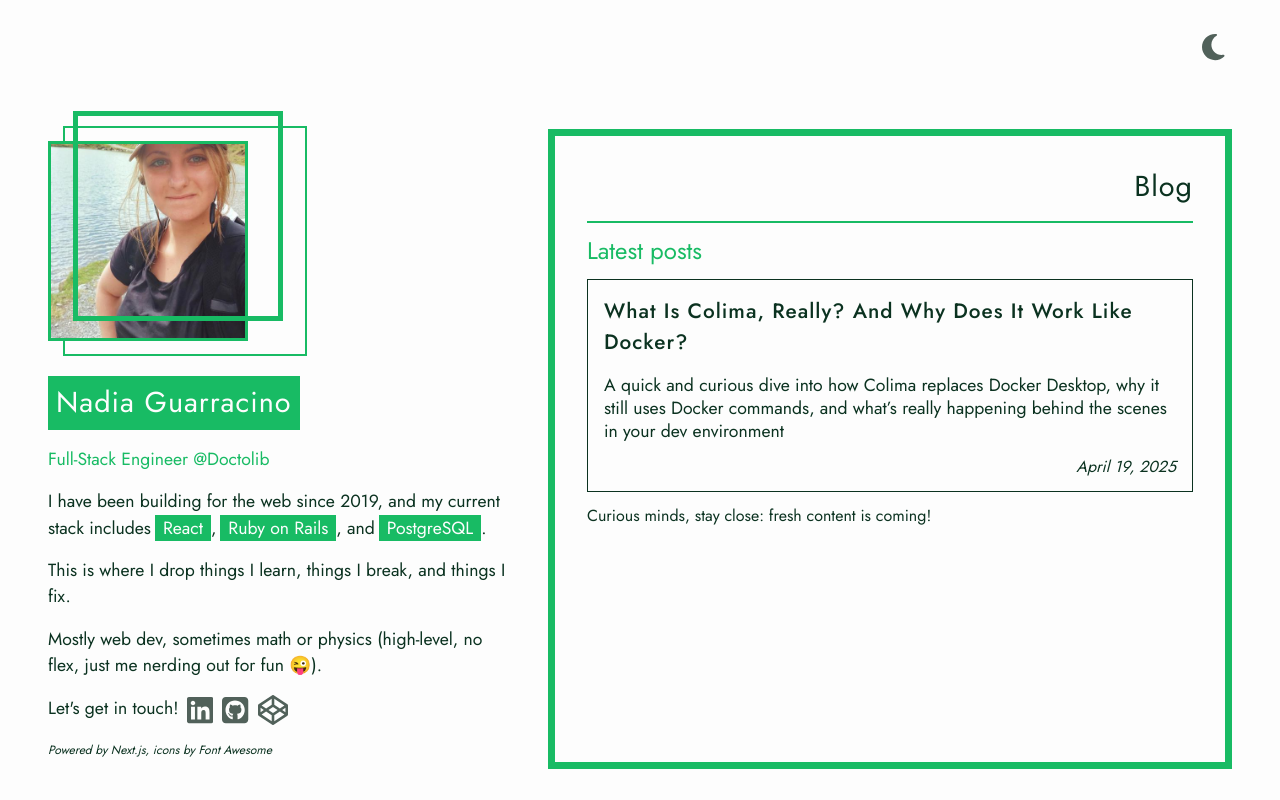
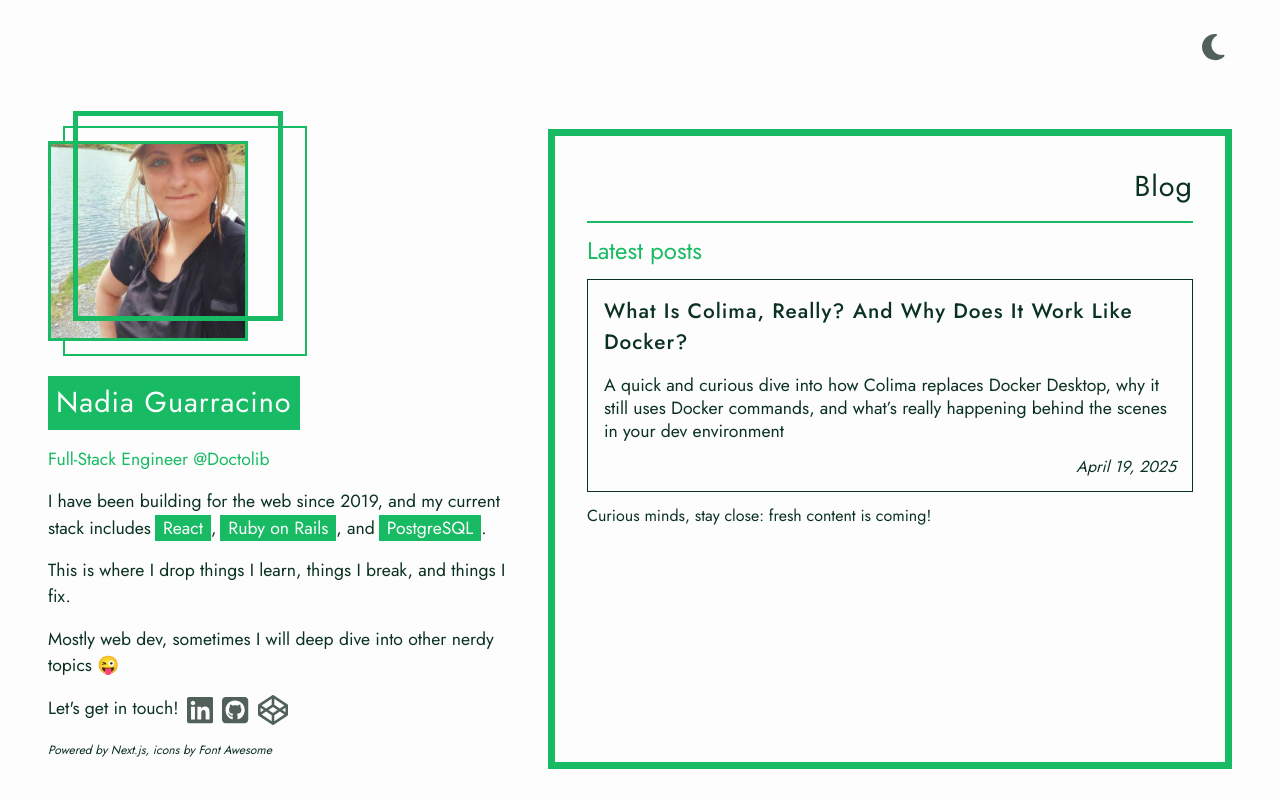
Before and after one commit to JackGarrus/nadyg-website, a Next.js app: page / in a window 1280 px wide. Built offline with nearby package versions, Linux system fonts and the light colour scheme.

Commit message:
Update about me

```diff
--- a/src/app/components/AboutSection.tsx
+++ b/src/app/components/AboutSection.tsx
@@ -53,8 +53,7 @@ export default function AboutSection() {
         </p>
         <br />
         <p className={t.aboutParagraph}>
-          Mostly web dev, sometimes math or physics (high-level, no flex, just
-          me nerding out for fun 😜).
+          Mostly web dev, sometimes I will deep dive into other nerdy topics 😜
         </p>
         <br />
         <div>
```
